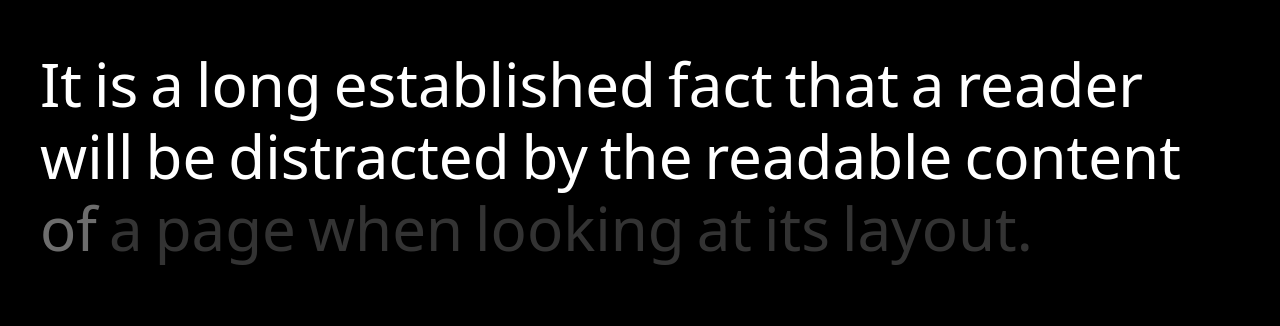
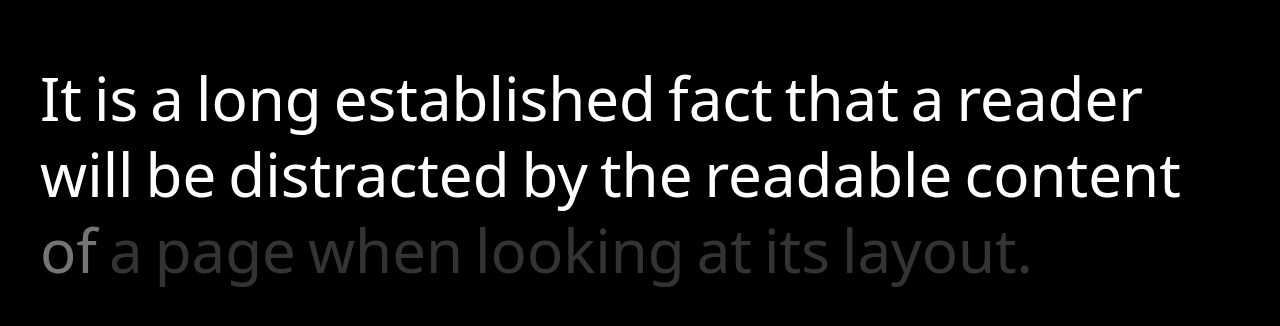
Before and after one commit to leconstantin/Motion-Designs, a Next.js app: page /text in a window 1280 px wide. Shown: the part 1858-2184 px from the top of the page. Built offline with nearby package versions, Linux system fonts and the light colour scheme.

Commit message:
text in tailwind

```diff
--- a/components/text/character.tsx
+++ b/components/text/character.tsx
@@ -5,7 +5,6 @@ import {
   useTransform,
 } from "motion/react";
 import { useRef } from "react";
-import styles from "./style.module.scss";
 
 export default function ParagraphCharacter({
   paragraph,
@@ -20,7 +19,10 @@ export default function ParagraphCharacter({
 
   const words = paragraph.split(" ");
   return (
-    <p ref={container} className={styles.paragraph}>
+    <p
+      ref={container}
+      className="flex text-[60px] p-10 leading-16 max-w-[1280px] flex-wrap text-white"
+    >
       {words.map((word, i) => {
         const start = i / words.length;
         const end = start + 1 / words.length;
@@ -46,7 +48,7 @@ const Word = ({
   const amount = range[1] - range[0];
   const step = amount / children.length;
   return (
-    <span className={styles.word}>
+    <span className="relative mt-3 mr-3">
       {children.split("").map((char, i) => {
         const start = range[0] + i * step;
         const end = range[0] + (i + 1) * step;
@@ -72,7 +74,7 @@ const Char = ({
   const opacity = useTransform(progress, range, [0, 1]);
   return (
     <span>
-      <span className={styles.shadow}>{children}</span>
+      <span className="absolute opacity-20">{children}</span>
       <motion.span style={{ opacity: opacity }}>{children}</motion.span>
     </span>
   );
--- a/components/text/paragraph.tsx
+++ b/components/text/paragraph.tsx
@@ -1,7 +1,6 @@
 "use client";
 import { motion, useScroll } from "motion/react";
 import { useRef } from "react";
-import styles from "./style.module.scss";
 
 export default function Paragraph({ paragraph }: { paragraph: string }) {
   const container = useRef<HTMLParagraphElement>(null);
@@ -13,7 +12,7 @@ export default function Paragraph({ paragraph }: { paragraph: string }) {
   return (
     <motion.p
       ref={container}
-      className={styles.paragraph}
+      className="flex text-[60px] leading-16 p-10 max-w-[1280px] flex-wrap text-white"
       style={{ opacity: scrollYProgress }}
     >
       {paragraph}
--- a/components/text/style.module.scss
+++ /dev/null
@@ -1,18 +0,0 @@
-.paragraph {
-  display: flex;
-  font-size: 60px;
-  line-height: 1;
-  padding: 40px;
-  max-width: 1280px;
-  color: white;
-  flex-wrap: wrap;
-  .word {
-    position: relative;
-    margin-right: 12px;
-    margin-top: 12px;
-    .shadow {
-      position: absolute;
-      opacity: 20%;
-    }
-  }
-}
--- a/components/text/word.tsx
+++ b/components/text/word.tsx
@@ -5,7 +5,6 @@ import {
   useTransform,
 } from "motion/react";
 import { useRef } from "react";
-import styles from "./style.module.scss";
 
 export default function ParagraphWord({ paragraph }: { paragraph: string }) {
   const container = useRef(null);
@@ -16,7 +15,10 @@ export default function ParagraphWord({ paragraph }: { paragraph: string }) {
 
   const words = paragraph.split(" ");
   return (
-    <p ref={container} className={styles.paragraph}>
+    <p
+      ref={container}
+      className="flex text-[60px] p-10 leading-16 max-w-[1280px] flex-wrap text-white"
+    >
       {words.map((word, i) => {
         const start = i / words.length;
         const end = start + 1 / words.length;
@@ -41,8 +43,8 @@ const Word = ({
 }) => {
   const opacity = useTransform(progress, range, [0, 1]);
   return (
-    <span className={styles.word}>
-      <span className={styles.shadow}>{children}</span>
+    <span className="relative mt-3 mr-3">
+      <span className="absolute opacity-20">{children}</span>
       <motion.span style={{ opacity: opacity }}>{children}</motion.span>
     </span>
   );
```
